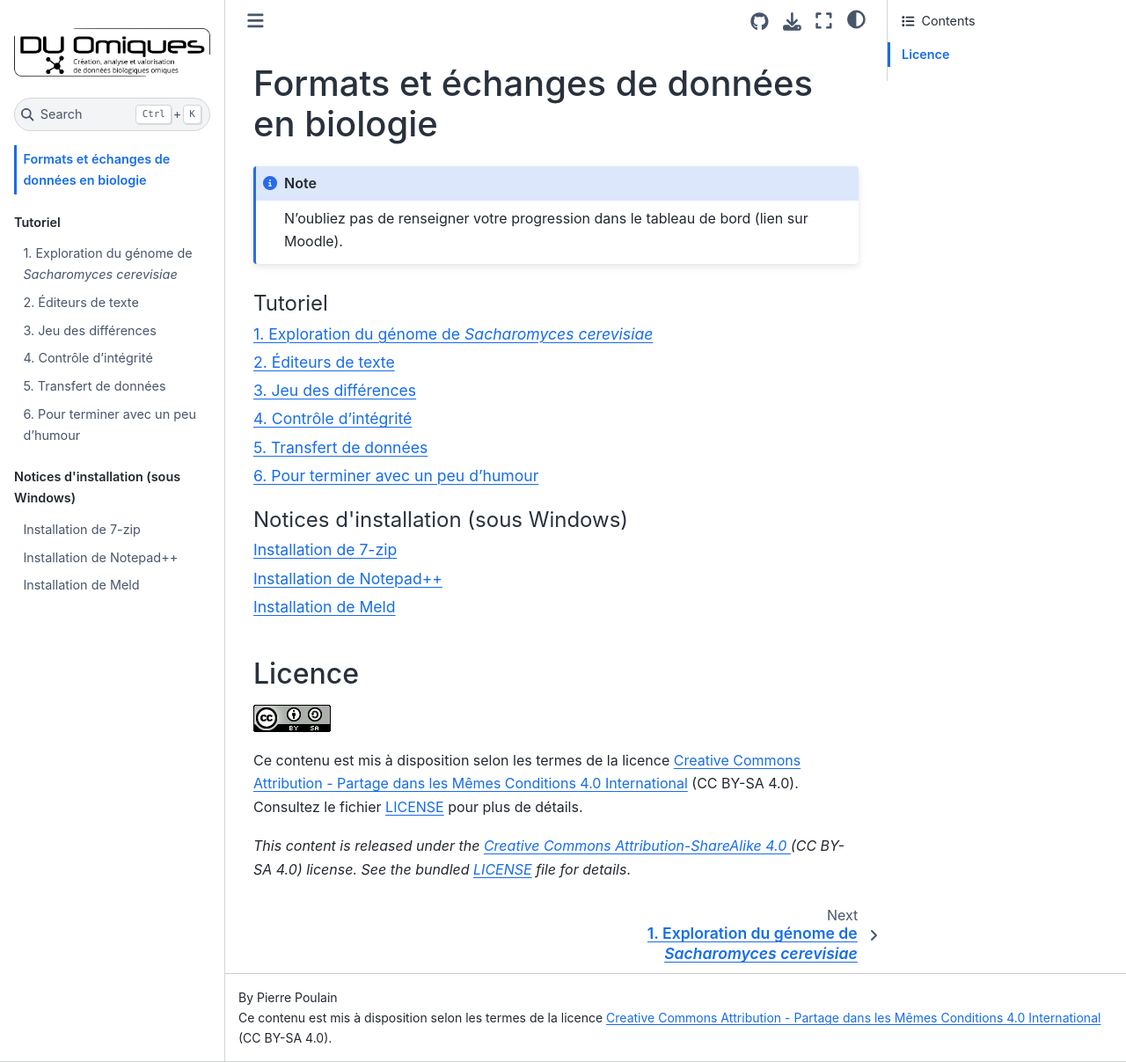
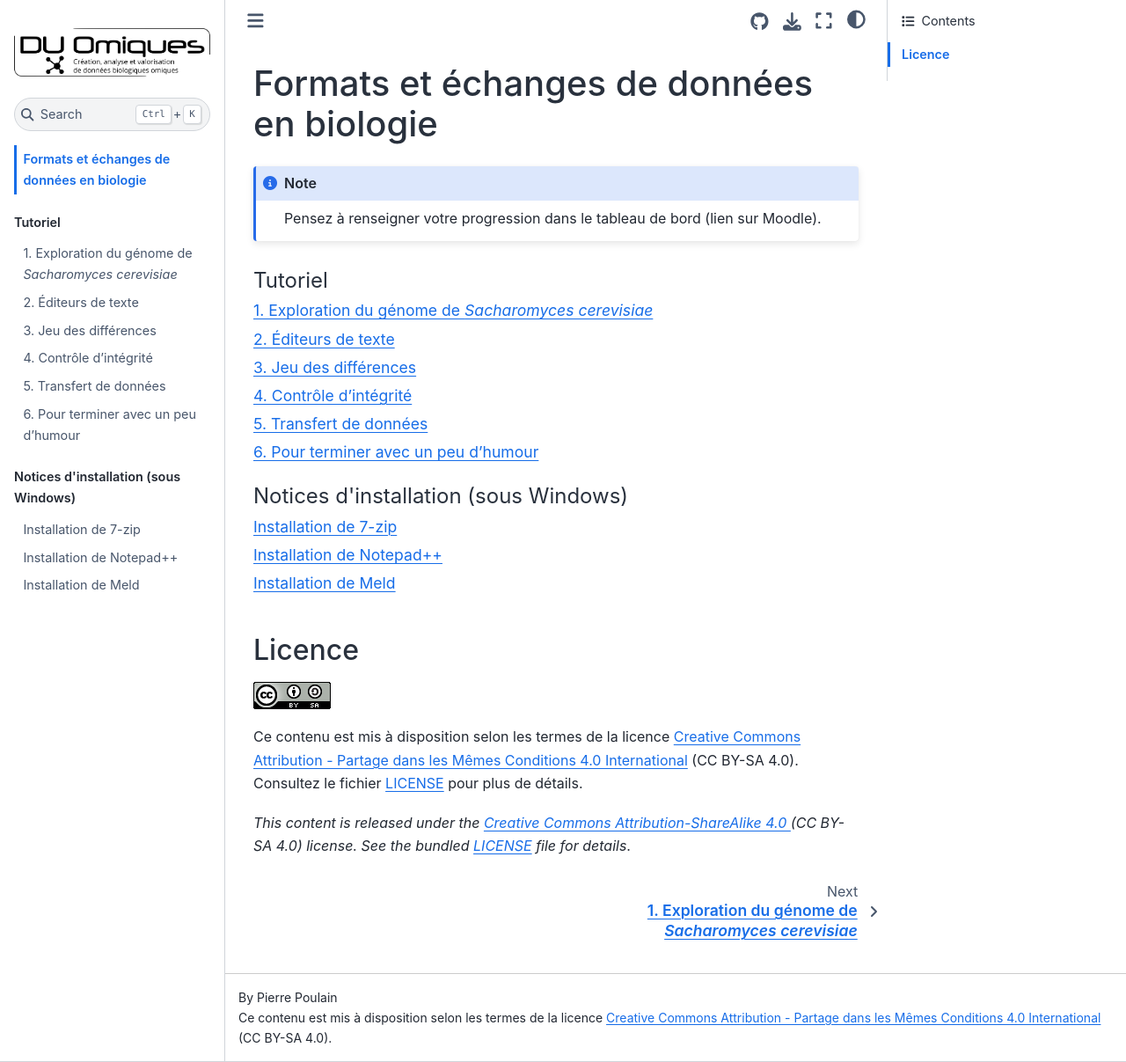
Before and after one commit to omics-school/format-echanges-donnees, a Jupyter Book: the page built from content/intro.md, in a window 1280 px wide and 1207 px high. Shown: the whole window at 88% size. Built offline with Jupyter Book 1.0.4 settings and Sphinx 7.4.7 and the Sphinx Book theme 1.1.4, drawn with Linux system fonts in a browser that asks for light colours.

Commit message:
Update indication for dashboard

````diff
--- a/content/intro.md
+++ b/content/intro.md
@@ -1,7 +1,7 @@
 # Formats et échanges de données en biologie
 
 ```{note}
-N'oubliez pas de renseigner votre progression dans le tableau de bord (lien sur Moodle).
+Pensez à renseigner votre progression dans le tableau de bord (lien sur Moodle).
 ```
 
 
````
